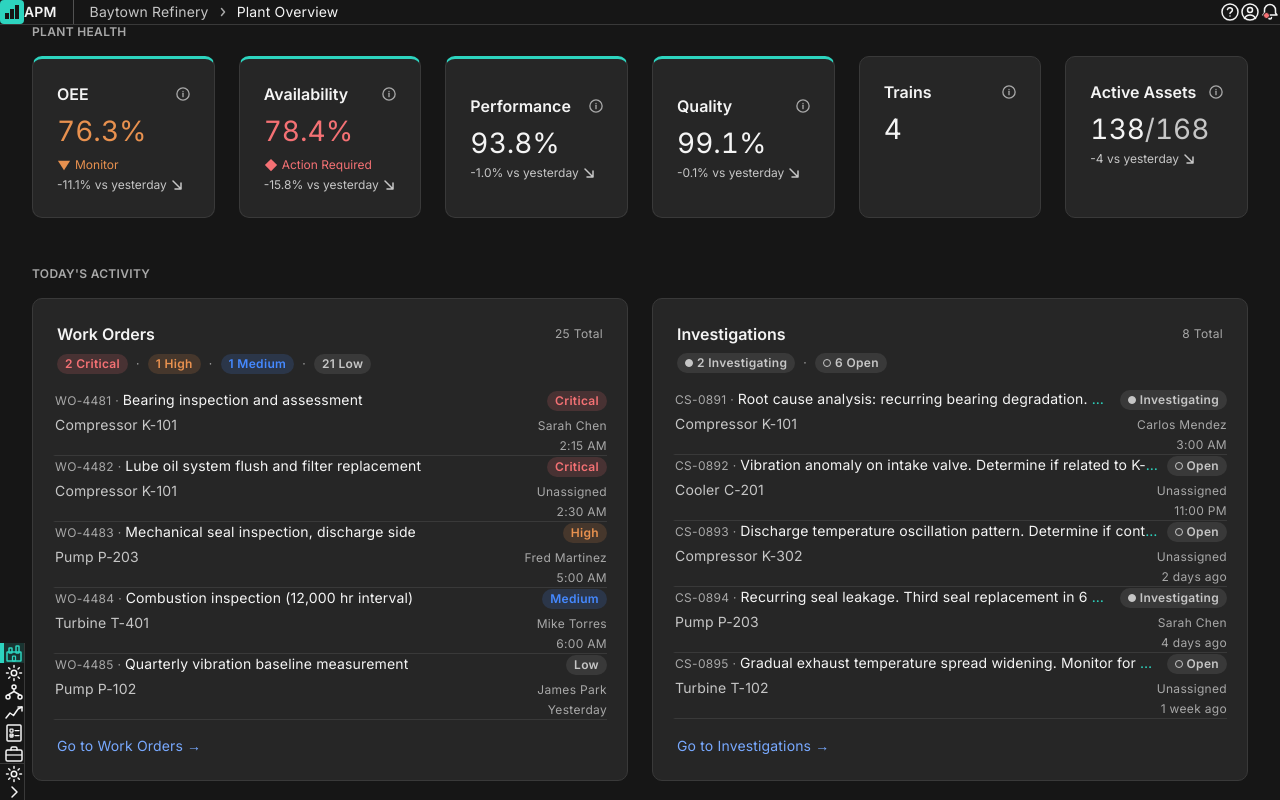
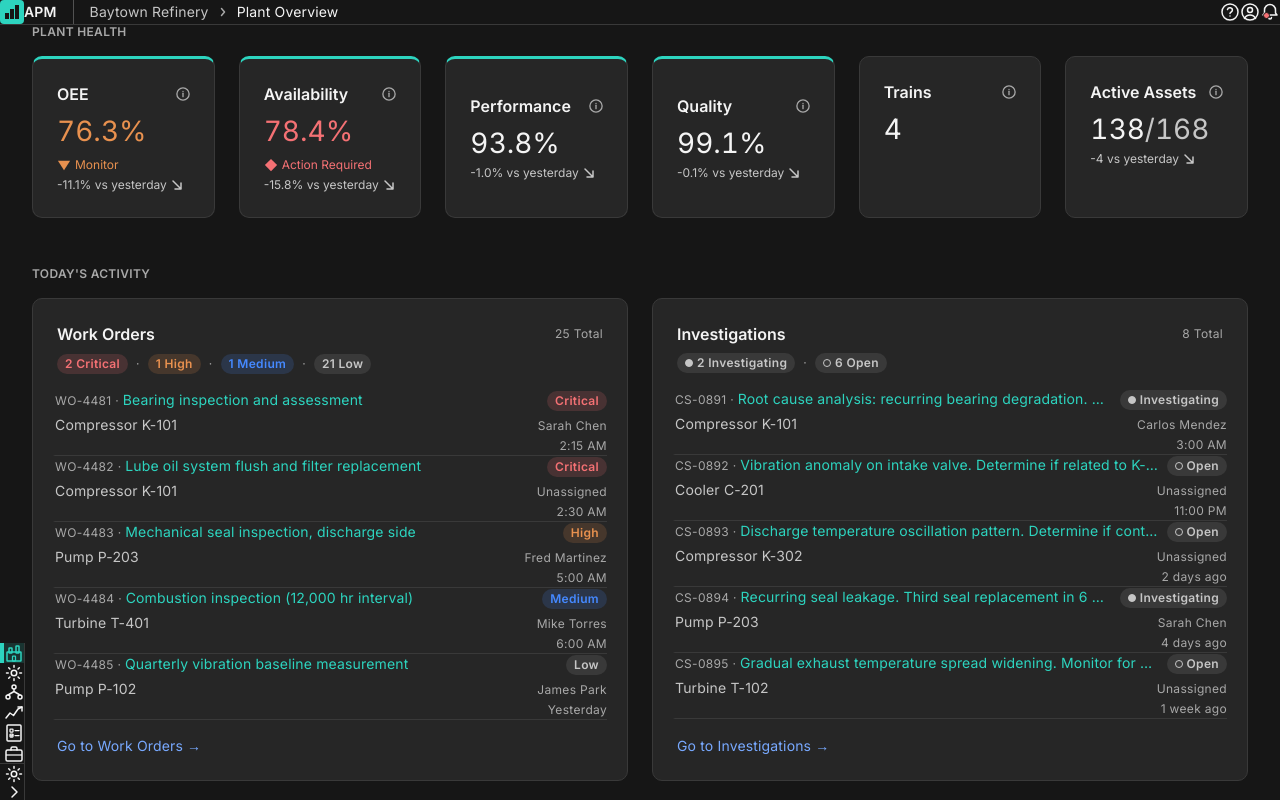
Before and after one commit to robjonesdesigns/apm-dashboard, a React (Vite) app: page / in a window 1280 px wide. Built offline with nearby package versions, Linux system fonts and the light colour scheme.

Commit message:
Fix link text color: inherit teal from parent div
type-body-01 class sets color: text-primary which overrode the
parent div's teal. Task and description spans now use color:
inherit so they pick up the teal from the truncation div.
Both text AND ellipsis are now teal.

```diff
--- a/src/components/ui/TodaysActivity.jsx
+++ b/src/components/ui/TodaysActivity.jsx
@@ -159,7 +159,7 @@ function WorkOrdersCard() {
               <div style={{ minWidth: 0, overflow: 'hidden', textOverflow: 'ellipsis', whiteSpace: 'nowrap', color: 'var(--color-accent)' }}>
                 <span className="type-helper" style={{ color: 'var(--color-text-helper)' }}>{wo.id}</span>
                 <span className="type-helper" style={{ color: 'var(--color-text-helper)' }}> · </span>
-                <span className="type-body-01">{wo.task}</span>
+                <span className="type-body-01" style={{ color: 'inherit' }}>{wo.task}</span>
               </div>
               <div style={{ flexShrink: 0 }}>
                 <span
@@ -233,7 +233,7 @@ function InvestigationsCard() {
               <div style={{ minWidth: 0, overflow: 'hidden', textOverflow: 'ellipsis', whiteSpace: 'nowrap', color: 'var(--color-accent)' }}>
                 <span className="type-helper" style={{ color: 'var(--color-text-helper)' }}>{c.id}</span>
                 <span className="type-helper" style={{ color: 'var(--color-text-helper)' }}> · </span>
-                <span className="type-body-01">{c.description}</span>
+                <span className="type-body-01" style={{ color: 'inherit' }}>{c.description}</span>
               </div>
               <div style={{ flexShrink: 0 }}>
                 <span
```
